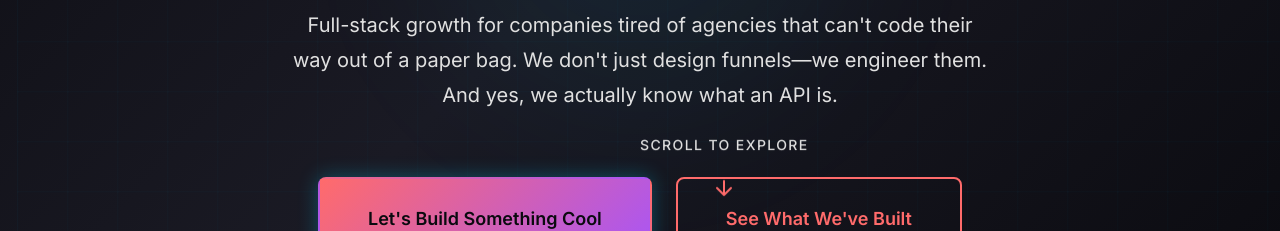
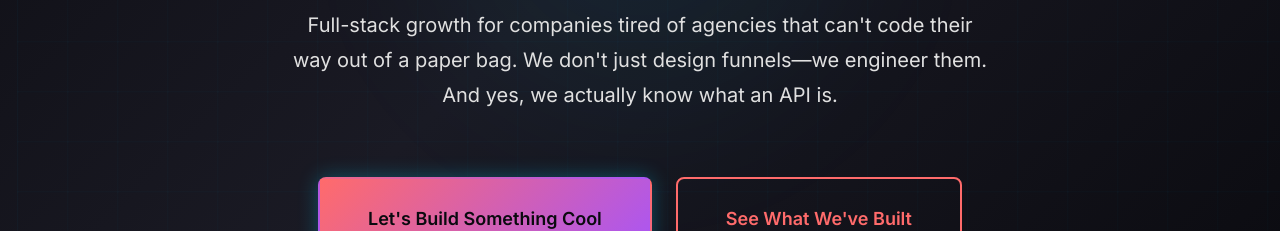
Before and after one commit to 1200Agency/12hundred_official_website, a plain HTML site: page index.html in a window 1280 px wide. Shown: the part 576-807 px from the top of the page. Drawn offline with Linux system fonts and the light colour scheme.

Commit message:
Removed scroll indicator from hero section

```diff
--- a/index.html
+++ b/index.html
@@ -124,15 +124,6 @@
                     </div>
                 </div>
 
-                <!-- Scroll Indicator -->
-                <div class="scroll-indicator">
-                    <span class="scroll-text">Scroll to explore</span>
-                    <svg class="scroll-arrow" width="24" height="24" viewBox="0 0 24 24" fill="none"
-                        xmlns="http://www.w3.org/2000/svg">
-                        <path d="M12 5V19M12 19L5 12M12 19L19 12" stroke="currentColor" stroke-width="2"
-                            stroke-linecap="round" stroke-linejoin="round" />
-                    </svg>
-                </div>
 
             </div>
         </section>
```
